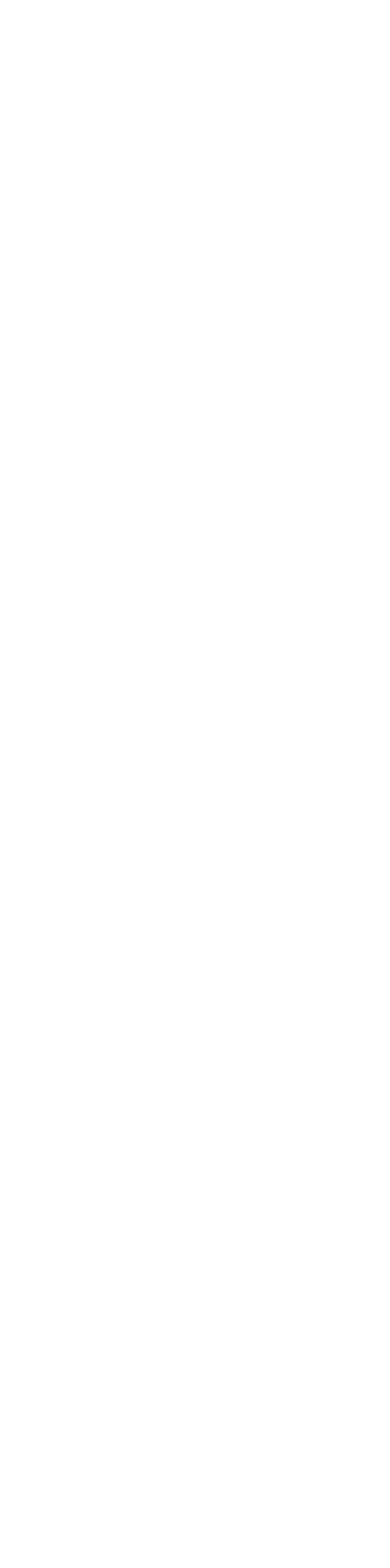
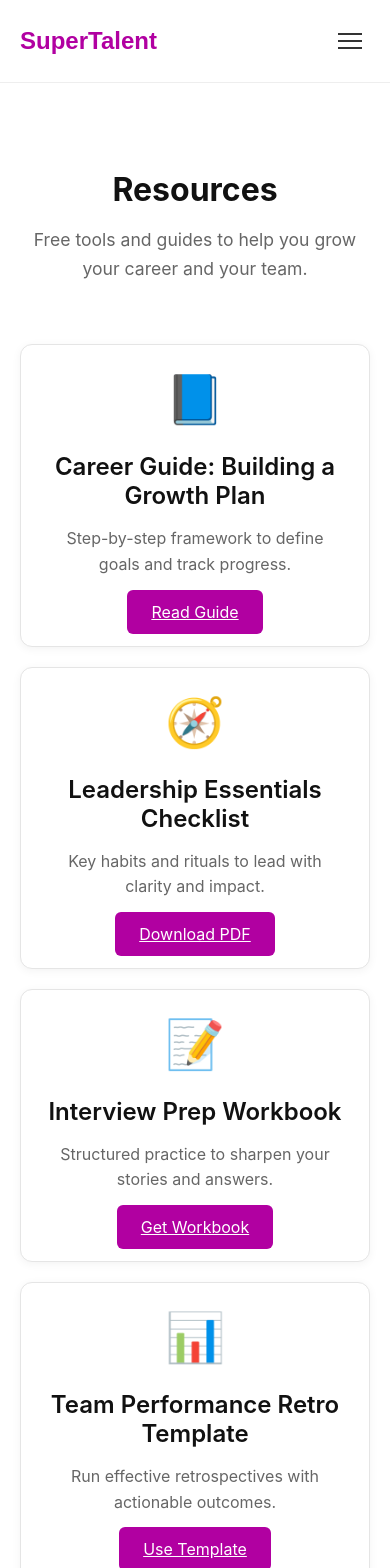
Before and after one commit to imdattusreehari/supertalent, a React (Create React App) app: page /resources in a window 390 px wide. Before the commit this address had no page. Shown: the top 1568 px of the page. Before the commit the page ends 844 px from the top, so only its background shows below. Built offline with nearby package versions, Linux system fonts and the light colour scheme.

Commit message:
About Us and Resources pages added by Cursor

```diff
--- a/src/App.js
+++ b/src/App.js
@@ -8,6 +8,8 @@ import Home from './pages/Home';
 import ContactUs from './pages/ContactUs';
 import Portfolio from './pages/portfolio';
 import Services from './pages/Services';
+import AboutUs from './pages/AboutUs';
+import Resources from './pages/Resources';
 
 /**
  * Main App component that renders application routes
@@ -22,6 +24,8 @@ function App() {
           <Route path="/services" element={<Services />} />
           <Route path="/contact-us" element={<ContactUs />} />
           <Route path="/portfolio" element={<Portfolio />} />
+          <Route path="/about-us" element={<AboutUs />} />
+          <Route path="/resources" element={<Resources />} />
         </Routes>
       </BrowserRouter>
     </div>
--- a/src/components/Footer.css
+++ b/src/components/Footer.css
@@ -42,16 +42,15 @@
   font-size: 1.5rem;
   color: #b100a1;
   box-shadow: 0 0 10px rgba(0, 0, 0, 0.05);
-  margin-left: 25rem;
 }
 
 .send-label {
   margin-top: 12px;
-  display: inline-block;
+  display: block;
+  text-align: center;
   font-size: 1rem;
   color: #b100a1;
   font-weight: 500;
-  margin-left: 22.5rem;
 }
 
 .footer-bottom {
@@ -106,3 +105,27 @@
 .footer-nav a:hover {
   opacity: 0.8;
 }
+
+/* Responsive adjustments */
+@media (max-width: 768px) {
+  .footer-cta {
+    flex-direction: column;
+    text-align: center;
+  }
+
+  .cta-left p {
+    margin-left: auto;
+    margin-right: auto;
+  }
+
+  .footer-bottom {
+    flex-direction: column;
+    text-align: center;
+    gap: 12px;
+  }
+
+  .footer-nav {
+    justify-content: center;
+    flex-wrap: wrap;
+  }
+}
--- a/src/components/HeroSection.css
+++ b/src/components/HeroSection.css
@@ -90,3 +90,19 @@
 .hero-images-adjust {
   margin-top: 2rem;
 }
+
+/* Responsive */
+@media (max-width: 768px) {
+  .hero-title {
+    font-size: 2.1rem;
+  }
+
+  .hero-subtext {
+    font-size: 0.95rem;
+  }
+
+  .hero-images img {
+    width: 160px;
+    height: 230px;
+  }
+}
--- a/src/components/Navbar.css
+++ b/src/components/Navbar.css
@@ -105,3 +105,67 @@
 .join-button:hover {
   background-color: #f81ae6;
 }
+
+/* Hamburger toggle */
+.menu-toggle {
+  display: none;
+  background: transparent;
+  border: none;
+  padding: 8px;
+  cursor: pointer;
+}
+
+.menu-toggle .bar {
+  display: block;
+  width: 24px;
+  height: 2px;
+  background: #333;
+  margin: 5px 0;
+  transition: transform 0.2s ease, opacity 0.2s ease;
+}
+
+.menu-toggle.active .bar:nth-child(1) {
+  transform: translateY(7px) rotate(45deg);
+}
+
+.menu-toggle.active .bar:nth-child(2) {
+  opacity: 0;
+}
+
+.menu-toggle.active .bar:nth-child(3) {
+  transform: translateY(-7px) rotate(-45deg);
+}
+
+/* Responsive menu */
+@media (max-width: 768px) {
+  .menu-toggle {
+    display: inline-block;
+  }
+
+  .nav-links {
+    position: absolute;
+    top: 70px;
+    left: 0;
+    right: 0;
+    background: #fff;
+    border-top: 1px solid #eee;
+    display: none;
+    flex-direction: column;
+    gap: 0;
+    padding: 8px 0;
+    z-index: 1000;
+  }
+
+  .nav-links a {
+    padding: 14px 20px;
+  }
+
+  .nav-links.open {
+    display: flex;
+  }
+
+  .social-icons,
+  .join-button {
+    display: none;
+  }
+}
--- a/src/components/Navbar.js
+++ b/src/components/Navbar.js
@@ -1,24 +1,40 @@
-import React from 'react';
+import React, { useState } from 'react';
 import './Navbar.css';
 
 function Navbar() {
+  const [menuOpen, setMenuOpen] = useState(false);
+
+  const toggleMenu = () => setMenuOpen(!menuOpen);
+  const closeMenu = () => setMenuOpen(false);
+
   return (
     <header className="navbar">
       <div className="navbar-container">
         <div className="logo">SuperTalent</div>
 
-        <nav className="nav-links">
-          <a href="/">Home</a>
-          <a href="/services">Services</a>
-          <a href="/portfolio">Portfolio</a>
-          <a href="/pages/portfolio">Resources</a>
-          <a href="/pages/portfolio">About Us</a>
-          <a href="/contact-us">Contact Us</a>
+        <button
+          className={`menu-toggle${menuOpen ? ' active' : ''}`}
+          aria-label="Toggle menu"
+          aria-expanded={menuOpen ? 'true' : 'false'}
+          onClick={toggleMenu}
+        >
+          <span className="bar"></span>
+          <span className="bar"></span>
+          <span className="bar"></span>
+        </button>
+
+        <nav className={`nav-links${menuOpen ? ' open' : ''}`}>
+          <a href="/" onClick={closeMenu}>Home</a>
+          <a href="/services" onClick={closeMenu}>Services</a>
+          <a href="/portfolio" onClick={closeMenu}>Portfolio</a>
+          <a href="/resources" onClick={closeMenu}>Resources</a>
+          <a href="/about-us" onClick={closeMenu}>About Us</a>
+          <a href="/contact-us" onClick={closeMenu}>Contact Us</a>
         </nav>
 
         <div className="social-icons">
-          <a href="/pages/portfolio"><i className="fab fa-youtube"></i></a>
-          <a href="/pages/portfolio"><i className="fab fa-instagram"></i></a>
+          <a href="#"><i className="fab fa-youtube"></i></a>
+          <a href="#"><i className="fab fa-instagram"></i></a>
         </div>
 
         <button className="join-button">Join Now</button>
--- /dev/null
+++ b/src/pages/AboutUs.js
@@ -0,0 +1,63 @@
+import React from 'react';
+import Navbar from '../components/Navbar';
+import Footer from '../components/Footer';
+import './Services.css';
+
+function AboutUs() {
+  return (
+    <div className="App">
+      <Navbar />
+      <main role="main">
+        <section id="about-us" className="services">
+          <div className="services-container">
+            <div className="services-header">
+              <h1 className="services-title">About Us</h1>
+              <p className="services-subtext">
+                We are SuperTalent — a team dedicated to empowering individuals and organizations
+                through talent development, coaching, and performance optimization.
+              </p>
+            </div>
+
+            <div className="services-grid">
+              <div className="service-card">
+                <div className="service-icon">🎯</div>
+                <h3 className="service-title">Our Mission</h3>
+                <p className="service-description">
+                  Unlock potential and accelerate growth for professionals and teams worldwide.
+                </p>
+              </div>
+              <div className="service-card">
+                <div className="service-icon">💡</div>
+                <h3 className="service-title">Our Approach</h3>
+                <p className="service-description">
+                  Practical, data-informed programs tailored to your unique goals and context.
+                </p>
+              </div>
+              <div className="service-card">
+                <div className="service-icon">🤝</div>
+                <h3 className="service-title">Our Values</h3>
+                <p className="service-description">
+                  Integrity, excellence, and measurable impact in everything we deliver.
+                </p>
+              </div>
+            </div>
+
+            <div className="services-cta">
+              <h2 className="cta-title">Work With Us</h2>
+              <p className="cta-text">
+                Whether you are an individual or an organization, we can help you thrive.
+              </p>
+              <div className="cta-buttons">
+                <a className="cta-btn primary" href="/services">Explore Services</a>
+                <a className="cta-btn secondary" href="/contact-us">Contact Us</a>
+              </div>
+            </div>
+          </div>
+        </section>
+      </main>
+      <Footer />
+    </div>
+  );
+}
+
+export default AboutUs;
--- /dev/null
+++ b/src/pages/Resources.js
@@ -0,0 +1,78 @@
+import React from 'react';
+import Navbar from '../components/Navbar';
+import Footer from '../components/Footer';
+import './Services.css';
+
+function Resources() {
+  const resources = [
+    {
+      title: 'Career Guide: Building a Growth Plan',
+      description: 'Step-by-step framework to define goals and track progress.',
+      icon: '📘',
+      action: { label: 'Read Guide', href: '#' }
+    },
+    {
+      title: 'Leadership Essentials Checklist',
+      description: 'Key habits and rituals to lead with clarity and impact.',
+      icon: '🧭',
+      action: { label: 'Download PDF', href: '#' }
+    },
+    {
+      title: 'Interview Prep Workbook',
+      description: 'Structured practice to sharpen your stories and answers.',
+      icon: '📝',
+      action: { label: 'Get Workbook', href: '#' }
+    },
+    {
+      title: 'Team Performance Retro Template',
+      description: 'Run effective retrospectives with actionable outcomes.',
+      icon: '📊',
+      action: { label: 'Use Template', href: '#' }
+    }
+  ];
+
+  return (
+    <div className="App">
+      <Navbar />
+      <main role="main">
+        <section id="resources" className="services">
+          <div className="services-container">
+            <div className="services-header">
+              <h1 className="services-title">Resources</h1>
+              <p className="services-subtext">
+                Free tools and guides to help you grow your career and your team.
+              </p>
+            </div>
+
+            <div className="services-grid">
+              {resources.map((res, idx) => (
+                <div key={idx} className="service-card">
+                  <div className="service-icon">{res.icon}</div>
+                  <h3 className="service-title">{res.title}</h3>
+                  <p className="service-description">{res.description}</p>
+                  <div>
+                    <a className="service-btn" href={res.action.href}>{res.action.label}</a>
+                  </div>
+                </div>
+              ))}
+            </div>
+
+            <div className="services-cta">
+              <h2 className="cta-title">Want more?</h2>
+              <p className="cta-text">
+                Explore our services or reach out for a tailored recommendation.
+              </p>
+              <div className="cta-buttons">
+                <a className="cta-btn primary" href="/services">See Services</a>
+                <a className="cta-btn secondary" href="/contact-us">Talk to Us</a>
+              </div>
+            </div>
+          </div>
+        </section>
+      </main>
+      <Footer />
+    </div>
+  );
+}
+
+export default Resources;
```
